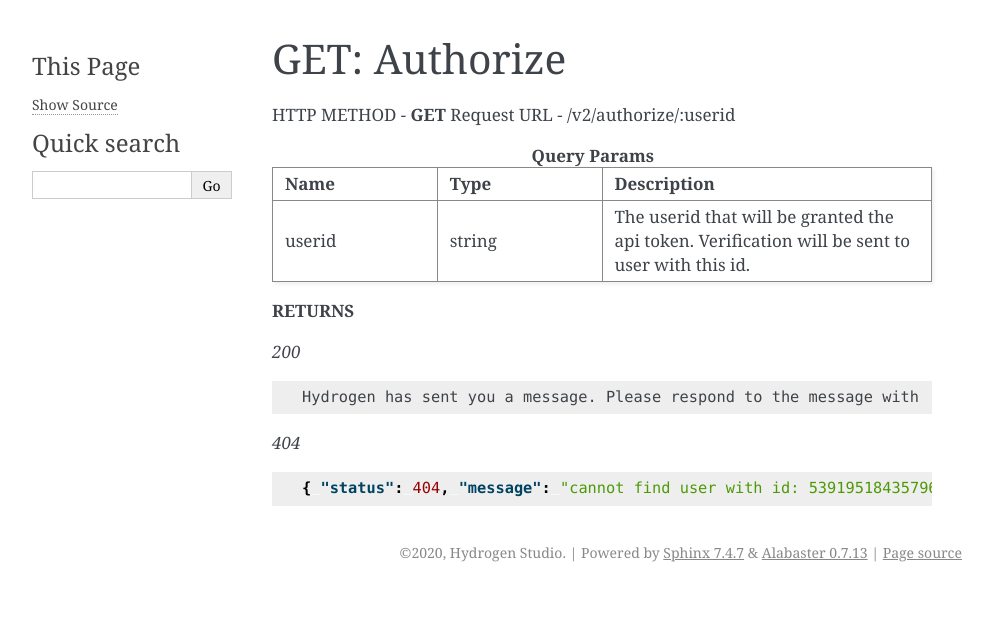
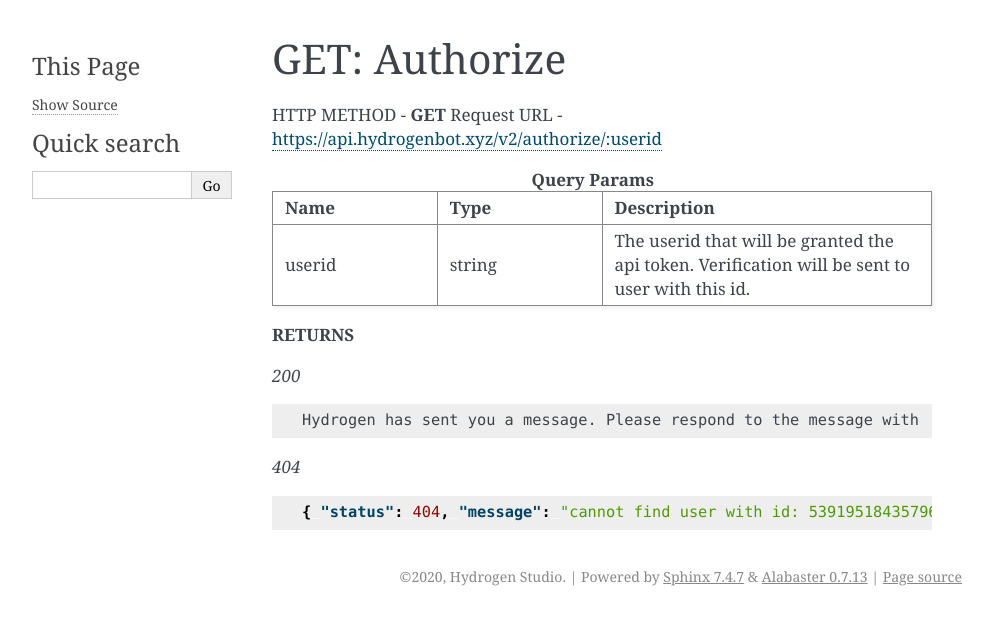
Before and after one commit to jerryzhangdev/hydrogen-developer-docs, a Sphinx documentation site: the page built from docs/source/authorize.rst, in a window 1280 px wide. Shown: the top 625 px of the page, without its empty margins (148-1141 px from the left). Built offline with Sphinx 7.4.7, drawn with Linux system fonts in a browser that asks for light colours; some of the changed lines change nothing that is shown.

Commit message:
Update authorize.rst

```diff
--- a/docs/source/authorize.rst
+++ b/docs/source/authorize.rst
@@ -2,7 +2,7 @@ GET: Authorize
 ==============
 
 HTTP METHOD - **GET**
-Request URL - /v2/authorize/:userid
+Request URL - https://api.hydrogenbot.xyz/v2/authorize/:userid
 
 .. list-table:: **Query Params**
    :widths: 25 25 50
```
